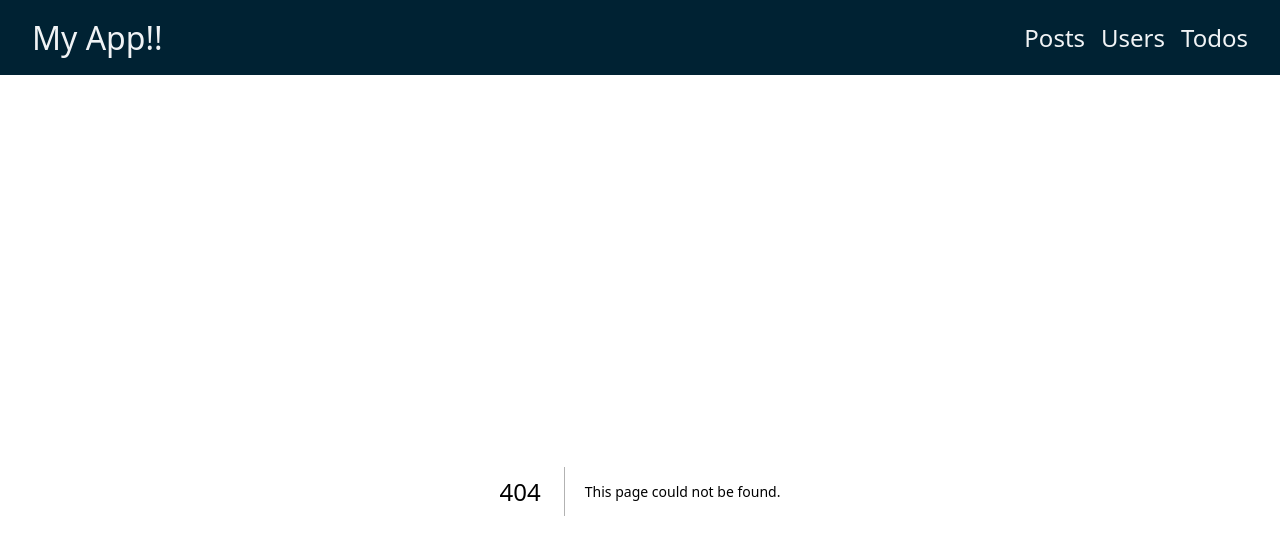
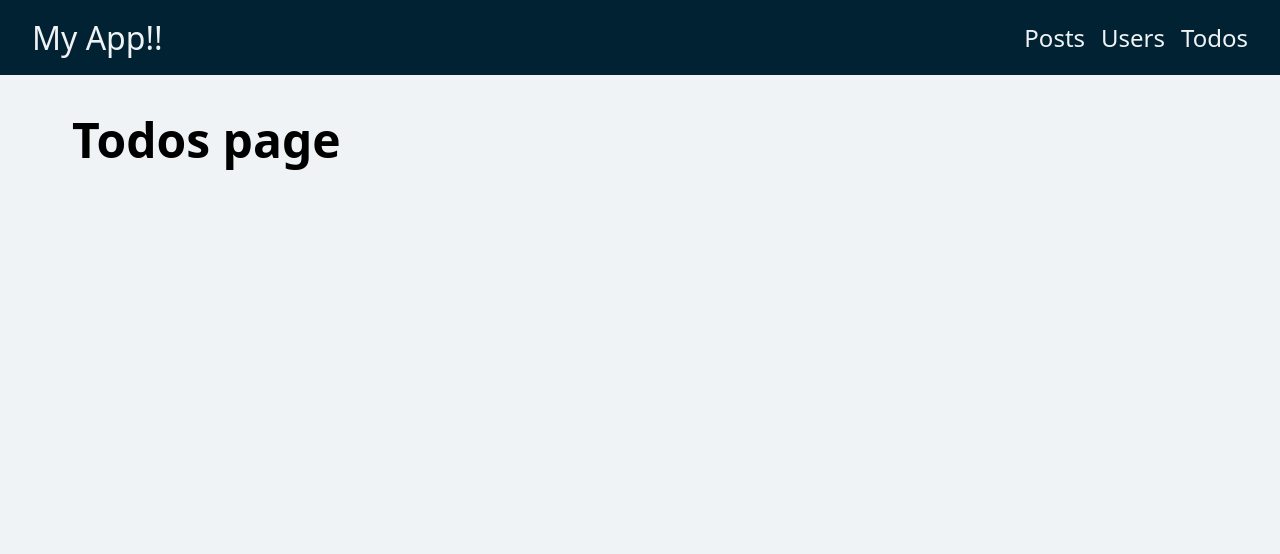
Before and after one commit to janlibal/my-client, a Next.js app: page /todos in a window 1280 px wide. Before the commit this address had no page. Shown: the top 554 px of the page. Built offline with nearby package versions, Linux system fonts and the light colour scheme.

Commit message:
Update pages

```diff
--- a/src/app/posts/page.tsx
+++ b/src/app/posts/page.tsx
@@ -1,6 +1,3 @@
-import { getUsers } from "@/api/users"
-import Link from "next/link"
-
 export default function PostsPage() {
     return <h1>Posts page</h1>
   }
--- /dev/null
+++ b/src/app/todos/page.tsx
@@ -0,0 +1,3 @@
+export default function TodosPage() {
+    return <h1>Todos page</h1>
+  }
--- a/src/app/users/page.tsx
+++ b/src/app/users/page.tsx
@@ -1,6 +1,3 @@
-import { getUsers } from "@/api/users"
-import Link from "next/link"
-
 export default function UsersPage() {
     return <h1>Users page</h1>
   }
```
